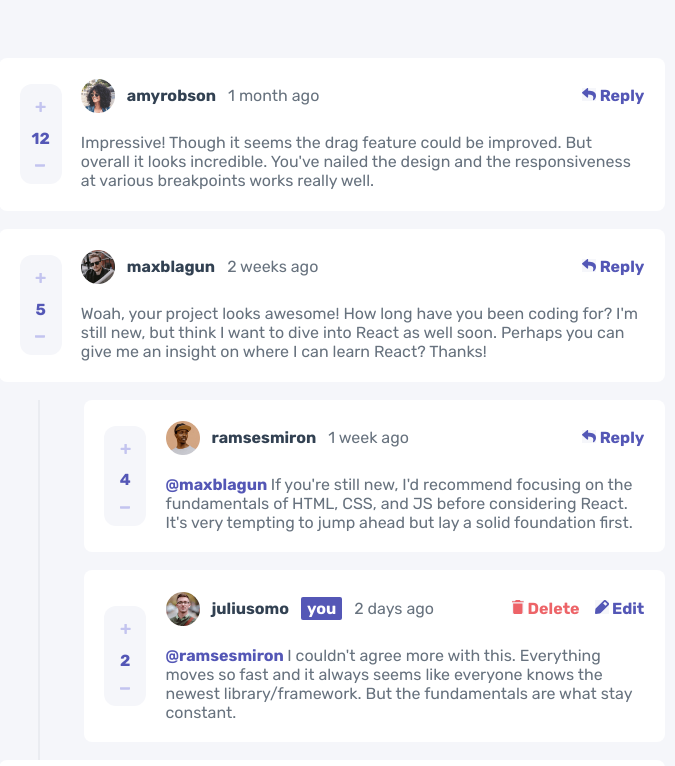
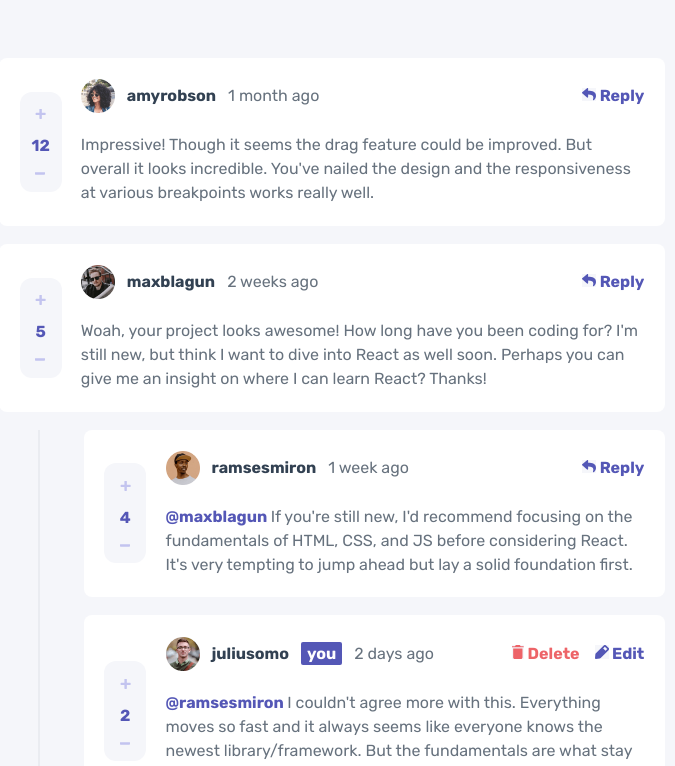
Before and after one commit to mihailotomi/comment-section, a React (Create React App) app: page / in a window 1280 px wide. Shown: the top 766 px of the page, without its empty margins (308-983 px from the left). Built offline with nearby package versions, Linux system fonts and the light colour scheme.

Commit message:
changed line height

```diff
--- a/src/styles/css/comment.css
+++ b/src/styles/css/comment.css
@@ -50,6 +50,7 @@
   grid-row: 2/3;
   color: #67727e;
   background-color: white;
+  line-height: 1.5;
 }
 
 @media only screen and (max-width: 900px) {
--- a/src/styles/css/style.css
+++ b/src/styles/css/style.css
@@ -50,6 +50,7 @@
   grid-row: 2/3;
   color: #67727e;
   background-color: white;
+  line-height: 1.5;
 }
 
 @media only screen and (max-width: 900px) {
--- a/src/styles/scss/comment.scss
+++ b/src/styles/scss/comment.scss
@@ -42,6 +42,7 @@
   grid-row: 2/3;
   color: $grayishBlue;
   background-color: $white;
+  line-height: 1.5;
 
   @include responsive(tablet) {
     grid-column: 1/4;
```
Also changed, not shown: 2 other files (tests, documents, lock files or other folders).
